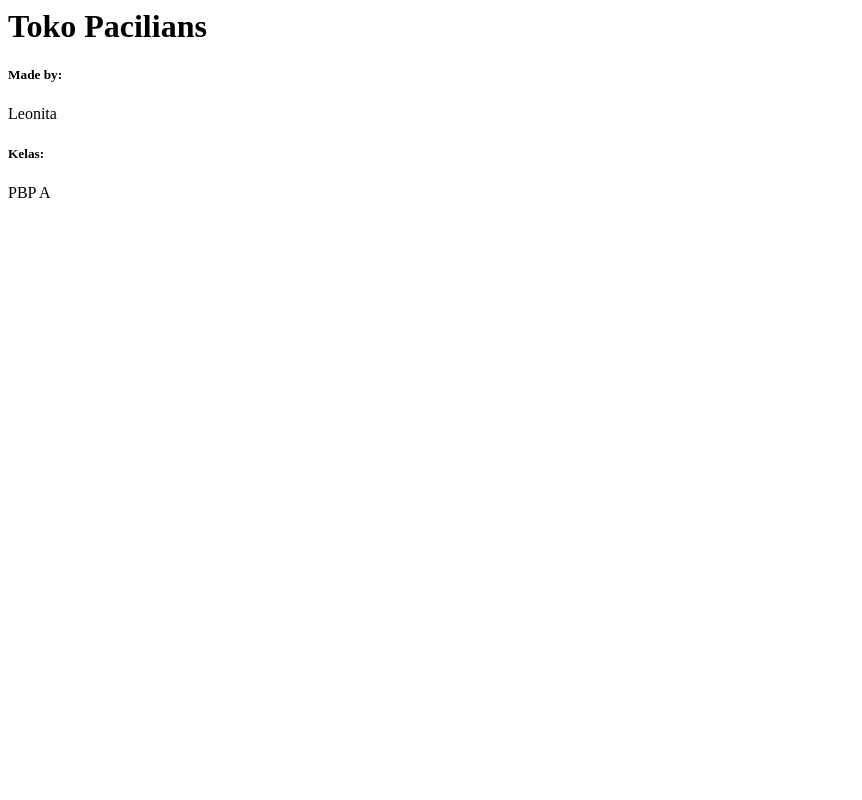
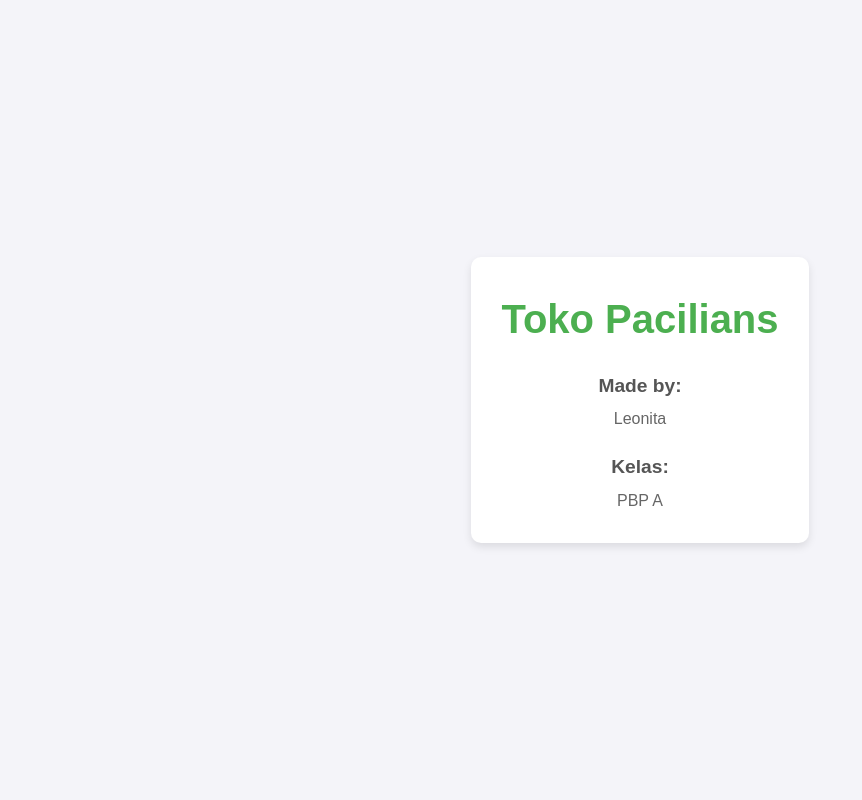
Before and after one commit to leonitacecilia/toko-pacilians, a Django app: page / in a window 1280 px wide. Shown: the whole page, without its empty margins (0-862 px from the left). Run offline with Django 5.2, Linux system fonts and the light colour scheme.

Commit message:
enhance website style

```diff
--- a/main/templates/main.html
+++ b/main/templates/main.html
@@ -1,6 +1,83 @@
-<h1>{{ nama_aplikasi }}</h1>
+<!DOCTYPE html>
+<html lang="en">
+<head>
+    <meta charset="UTF-8">
+    <meta name="viewport" content="width=device-width, initial-scale=1.0">
+    <title>{{ nama_aplikasi }}</title>
+    <style>
+        /* Reset some basic styling */
+        * {
+            margin: 0;
+            padding: 0;
+            box-sizing: border-box;
+        }
 
-<h5>Made by: </h5>
-<p>{{ nama_pembuat }}<p>
-<h5>Kelas: </h5>
-<p>{{ kelas }}<p>
+        /* Main body styling */
+        body {
+            font-family: 'Arial', sans-serif;
+            background-color: #f4f4f9;
+            color: #333;
+            line-height: 1.6;
+            padding: 20px;
+            display: flex;
+            flex-direction: column;
+            align-items: center;
+            justify-content: center;
+            min-height: 100vh;
+        }
+
+        /* Container styling */
+        .container {
+            background-color: #fff;
+            padding: 30px;
+            border-radius: 10px;
+            box-shadow: 0 4px 8px rgba(0, 0, 0, 0.1);
+            max-width: 500px;
+            text-align: center;
+        }
+
+        h1 {
+            color: #4CAF50;
+            font-size: 2.5rem;
+            margin-bottom: 10px;
+        }
+
+        h5 {
+            font-size: 1.2rem;
+            color: #555;
+            margin-top: 20px;
+        }
+
+        p {
+            font-size: 1rem;
+            color: #666;
+            margin-top: 5px;
+        }
+
+        /* Responsive design */
+        @media (max-width: 768px) {
+            .container {
+                padding: 20px;
+                max-width: 100%;
+            }
+
+            h1 {
+                font-size: 2rem;
+            }
+        }
+    </style>
+</head>
+<body>
+
+    <div class="container">
+        <h1>{{ nama_aplikasi }}</h1>
+
+        <h5>Made by:</h5>
+        <p>{{ nama_pembuat }}</p>
+
+        <h5>Kelas:</h5>
+        <p>{{ kelas }}</p>
+    </div>
+
+</body>
+</html>
```
